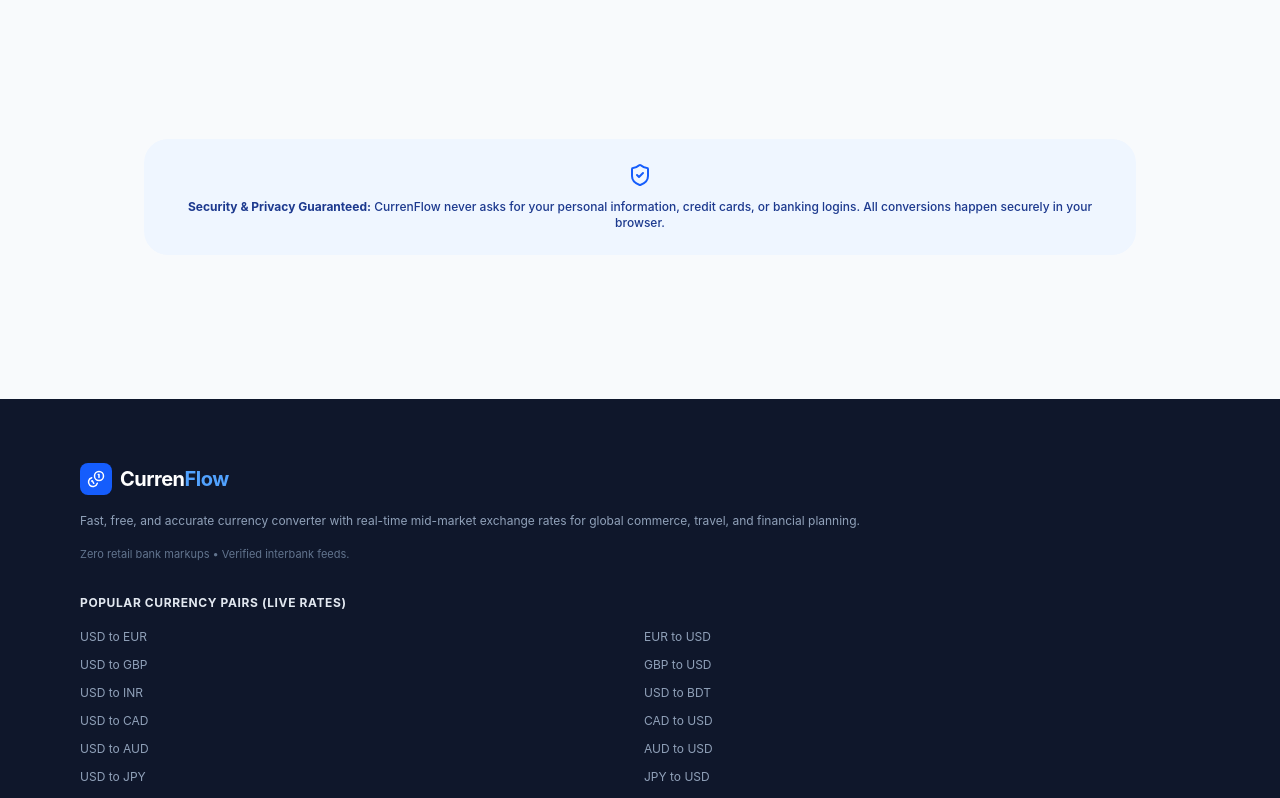
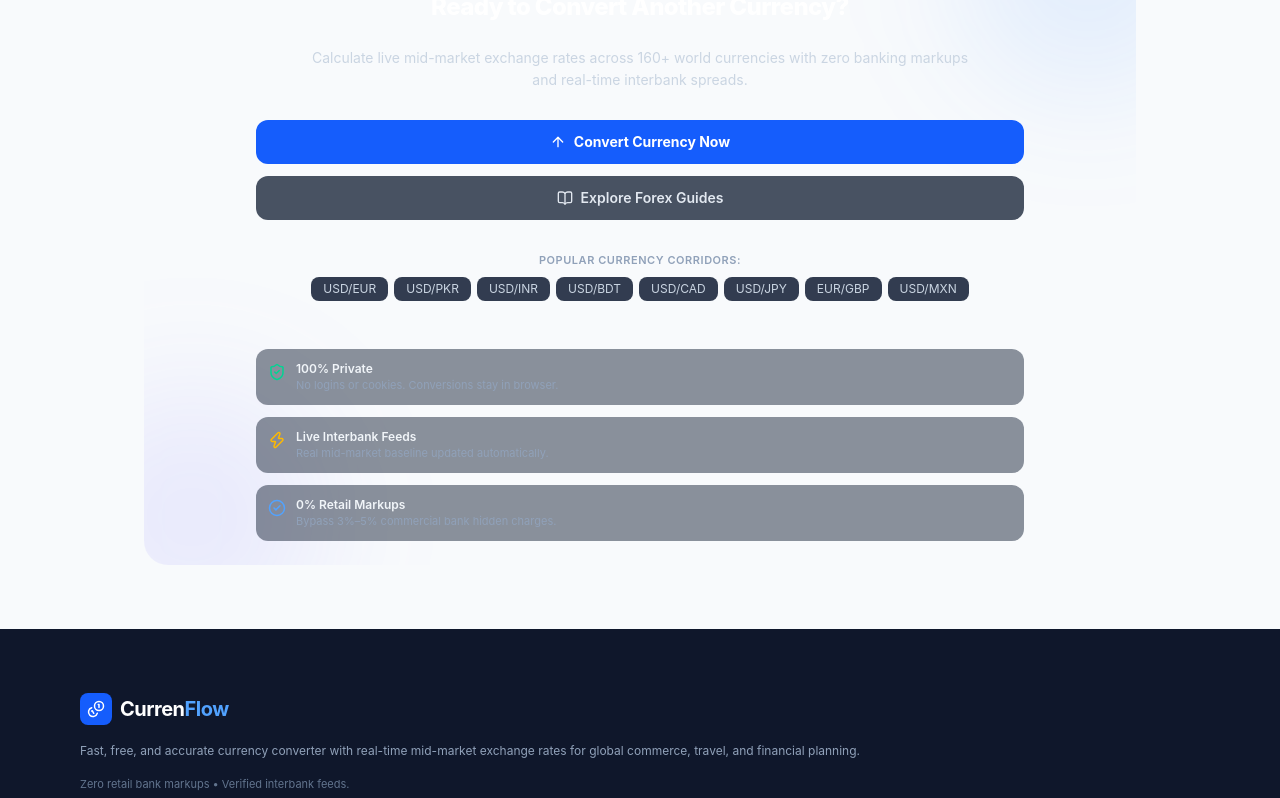
Before and after one commit to Merazul1/converter-app, a React (Vite) app: page / in a window 1280 px wide. Shown: the part 8760-9558 px from the top of the page. Built offline with nearby package versions, Linux system fonts and the light colour scheme; no server answers.

Commit message:
fix(ui): eliminate bottom blank spaces, replace lonely trust banner with rich Pre-Footer Conversion & Trust Hub, tighten footer spacing, and collapse unfilled ads

```diff
--- a/src/App.tsx
+++ b/src/App.tsx
@@ -19,7 +19,7 @@ import type { RatesData } from './types/currency';
 import { fetchExchangeRates, convertCurrency } from './services/currencyService';
 import { CURRENCIES, POPULAR_PAIRS } from './data/currencies';
 import { GUIDES } from './data/guidesData';
-import { TrendingUp, ShieldCheck } from 'lucide-react';
+import { TrendingUp, ShieldCheck, Sparkles, ArrowUp, BookOpen, Zap, CheckCircle2 } from 'lucide-react';
 
 type PageViewType = 'home' | 'privacy' | 'terms' | 'contact' | 'about' | 'guides' | 'guide-detail';
 
@@ -405,7 +405,7 @@ export function App() {
       />
 
       {/* Main Container */}
-      <main className="flex-1 max-w-5xl w-full mx-auto px-4 sm:px-6 pt-8 pb-16">
+      <main className="flex-1 max-w-5xl w-full mx-auto px-4 sm:px-6 pt-8 pb-4">
         {/* Hero Section */}
         <div className="text-center max-w-3xl mx-auto mb-8">
           <div className="inline-flex items-center gap-1.5 px-3 py-1 rounded-full text-xs font-bold bg-blue-100/70 text-blue-700 border border-blue-200 mb-4">
@@ -494,20 +494,108 @@ export function App() {
         </div>
 
         {/* FAQ Accordion */}
-        <div className="mb-12">
+        <div className="mb-10">
           <FaqSection />
         </div>
 
-        {/* Post-FAQ Ad Unit */}
-        <AdUnit slot="4589217033" format="auto" />
+        {/* Pre-Footer Conversion & Trust Hub */}
+        <section className="bg-gradient-to-br from-slate-900 via-blue-950 to-slate-900 text-white rounded-3xl p-6 sm:p-10 border border-slate-800 shadow-xl relative overflow-hidden my-8">
+          <div className="absolute -right-20 -top-20 w-64 h-64 bg-blue-500/10 rounded-full blur-3xl pointer-events-none" />
+          <div className="absolute -left-20 -bottom-20 w-64 h-64 bg-indigo-500/10 rounded-full blur-3xl pointer-events-none" />
 
-        {/* Trust Banner */}
-        <div className="p-6 rounded-3xl bg-blue-50 border border-blue-100 text-center flex flex-col sm:flex-row items-center justify-center gap-3">
-          <ShieldCheck size={24} className="text-blue-600 shrink-0" />
-          <p className="text-xs sm:text-sm text-blue-900 font-medium">
-            <strong>Security &amp; Privacy Guaranteed:</strong> CurrenFlow never asks for your personal information, credit cards, or banking logins. All conversions happen securely in your browser.
-          </p>
-        </div>
+          <div className="relative z-10 max-w-3xl mx-auto text-center space-y-6">
+            <div className="inline-flex items-center gap-2 px-3 py-1 rounded-full text-xs font-bold bg-blue-500/20 text-blue-300 border border-blue-400/30">
+              <Sparkles size={14} className="text-blue-400" /> Fast &amp; 100% Free Forever
+            </div>
+
+            <h3 className="text-2xl sm:text-3xl font-extrabold text-white tracking-tight">
+              Ready to Convert Another Currency?
+            </h3>
+
+            <p className="text-slate-300 text-sm sm:text-base leading-relaxed max-w-2xl mx-auto">
+              Calculate live mid-market exchange rates across 160+ world currencies with zero banking markups and real-time interbank spreads.
+            </p>
+
+            {/* Action Buttons */}
+            <div className="flex flex-col sm:flex-row items-center justify-center gap-3 pt-1">
+              <button
+                type="button"
+                onClick={() => {
+                  window.scrollTo({ top: 0, behavior: 'smooth' });
+                }}
+                className="w-full sm:w-auto inline-flex items-center justify-center gap-2 px-6 py-3 rounded-xl bg-blue-600 hover:bg-blue-500 text-white font-bold text-sm shadow-lg shadow-blue-600/30 transition-all cursor-pointer hover:scale-[1.02]"
+              >
+                <ArrowUp size={16} /> Convert Currency Now
+              </button>
+              <a
+                href="/guides"
+                onClick={(e) => {
+                  e.preventDefault();
+                  navigateTo('/guides', 'guides');
+                }}
+                className="w-full sm:w-auto inline-flex items-center justify-center gap-2 px-6 py-3 rounded-xl bg-slate-800/80 hover:bg-slate-700/80 text-slate-200 hover:text-white font-semibold text-sm border border-slate-700 transition-all cursor-pointer"
+              >
+                <BookOpen size={16} /> Explore Forex Guides
+              </a>
+            </div>
+
+            {/* Quick Corridor Jump Pills */}
+            <div className="pt-2">
+              <span className="text-[11px] font-semibold text-slate-400 uppercase tracking-wider block mb-2">
+                Popular Currency Corridors:
+              </span>
+              <div className="flex flex-wrap items-center justify-center gap-1.5">
+                {[
+                  { from: 'USD', to: 'EUR' },
+                  { from: 'USD', to: 'PKR' },
+                  { from: 'USD', to: 'INR' },
+                  { from: 'USD', to: 'BDT' },
+                  { from: 'USD', to: 'CAD' },
+                  { from: 'USD', to: 'JPY' },
+                  { from: 'EUR', to: 'GBP' },
+                  { from: 'USD', to: 'MXN' },
+                ].map((p) => (
+                  <button
+                    key={`${p.from}-${p.to}`}
+                    type="button"
+                    onClick={() => {
+                      updatePair(p.from, p.to);
+                      window.scrollTo({ top: 0, behavior: 'smooth' });
+                    }}
+                    className="text-xs px-3 py-1 rounded-lg bg-slate-800/90 hover:bg-blue-600 text-slate-300 hover:text-white border border-slate-700/80 transition-colors cursor-pointer"
+                  >
+                    {p.from}/{p.to}
+                  </button>
+                ))}
+              </div>
+            </div>
+
+            {/* 3 Core Trust Assurances */}
+            <div className="grid grid-cols-1 sm:grid-cols-3 gap-3 pt-6 border-t border-slate-800/80 text-left text-xs">
+              <div className="flex items-start gap-2.5 p-3 rounded-xl bg-slate-800/50 border border-slate-800">
+                <ShieldCheck size={18} className="text-emerald-400 shrink-0 mt-0.5" />
+                <div>
+                  <strong className="text-slate-100 block font-semibold">100% Private</strong>
+                  <span className="text-slate-400 text-[11px]">No logins or cookies. Conversions stay in browser.</span>
+                </div>
+              </div>
+              <div className="flex items-start gap-2.5 p-3 rounded-xl bg-slate-800/50 border border-slate-800">
+                <Zap size={18} className="text-amber-400 shrink-0 mt-0.5" />
+                <div>
+                  <strong className="text-slate-100 block font-semibold">Live Interbank Feeds</strong>
+                  <span className="text-slate-400 text-[11px]">Real mid-market baseline updated automatically.</span>
+                </div>
+              </div>
+              <div className="flex items-start gap-2.5 p-3 rounded-xl bg-slate-800/50 border border-slate-800">
+                <CheckCircle2 size={18} className="text-blue-400 shrink-0 mt-0.5" />
+                <div>
+                  <strong className="text-slate-100 block font-semibold">0% Retail Markups</strong>
+                  <span className="text-slate-400 text-[11px]">Bypass 3%–5% commercial bank hidden charges.</span>
+                </div>
+              </div>
+            </div>
+          </div>
+        </section>
       </main>
 
       {/* Embed Modal */}
--- a/src/components/AdUnit.tsx
+++ b/src/components/AdUnit.tsx
@@ -32,7 +32,7 @@ export const AdUnit: React.FC<AdUnitProps> = ({
   return (
     <aside
       aria-label="Advertisement"
-      className={`w-full max-w-4xl mx-auto my-6 min-h-[90px] flex items-center justify-center overflow-hidden ${className}`}
+      className={`w-full max-w-4xl mx-auto my-4 flex items-center justify-center overflow-hidden empty:hidden ${className}`}
     >
       <ins
         className="adsbygoogle"
--- a/src/components/Footer.tsx
+++ b/src/components/Footer.tsx
@@ -20,7 +20,7 @@ export const Footer: React.FC<FooterProps> = ({
   onSelectGuide,
 }) => {
   return (
-    <footer className="bg-slate-900 text-slate-400 pt-16 pb-12 mt-20 border-t border-slate-800">
+    <footer className="bg-slate-900 text-slate-400 pt-16 pb-12 mt-4 sm:mt-6 border-t border-slate-800">
       <div className="max-w-6xl mx-auto px-4 sm:px-6">
         <div className="grid grid-cols-1 md:grid-cols-12 gap-8 pb-12 border-b border-slate-800">
           {/* Brand Info (col-span-3) */}
--- a/src/index.css
+++ b/src/index.css
@@ -42,3 +42,12 @@
 .transition-all-custom {
   transition: all 0.2s cubic-bezier(0.16, 1, 0.3, 1);
 }
+
+/* Collapse empty or unfilled AdSense units cleanly */
+ins.adsbygoogle[data-ad-status="unfilled"],
+ins.adsbygoogle:empty,
+aside:has(ins.adsbygoogle[data-ad-status="unfilled"]) {
+  display: none !important;
+  min-height: 0 !important;
+  margin: 0 !important;
+}
```
